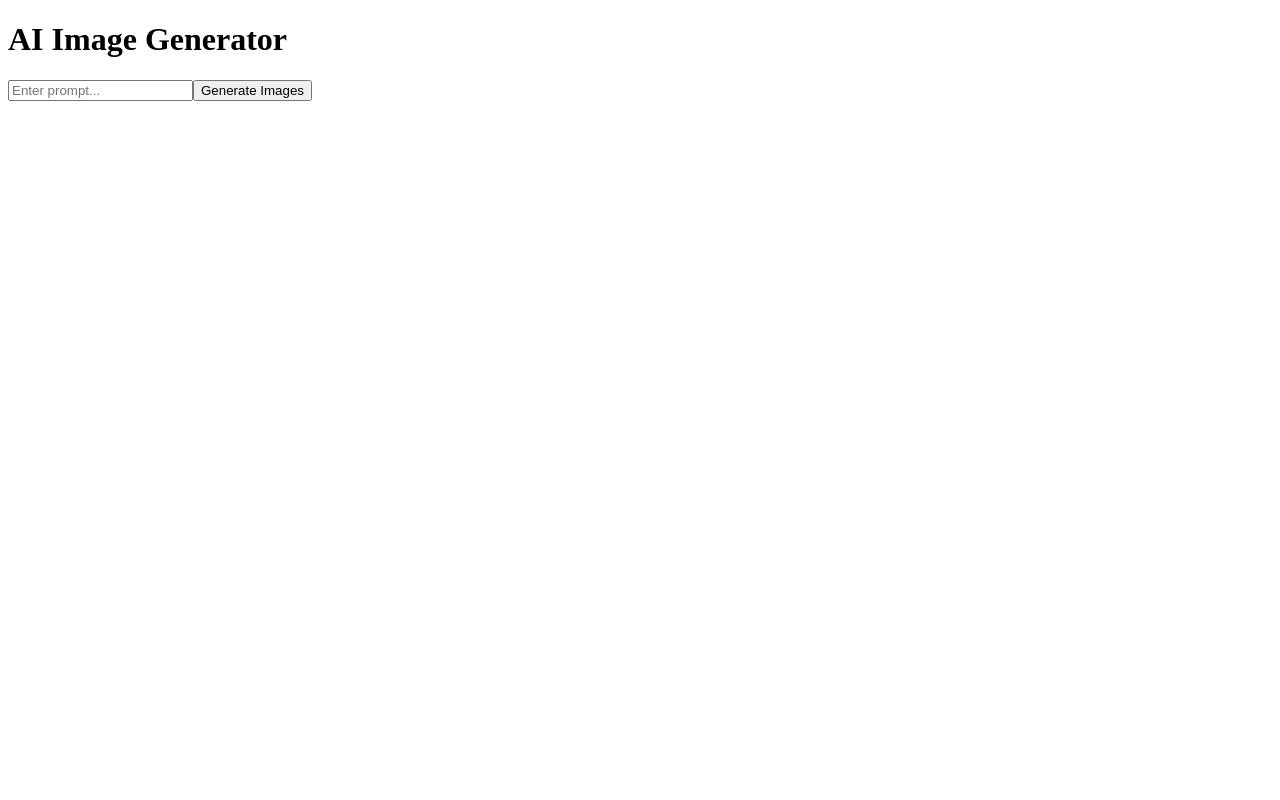
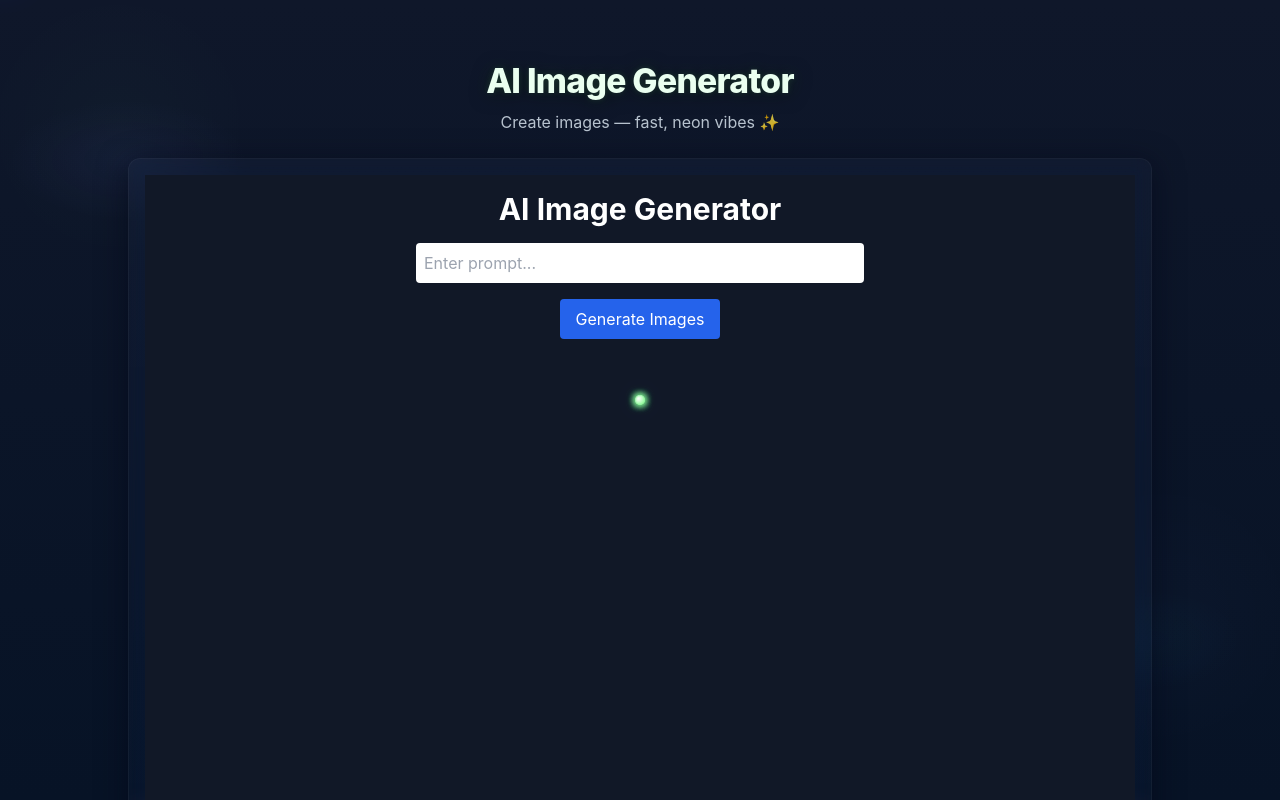
Before and after one commit to Zohaib-bhai-developer/mera-new-repo-, a Next.js app: page / in a window 1280 px wide. Shown: the top 800 px of the page. Built offline with nearby package versions, Linux system fonts and the light colour scheme.

Commit message:
Create _app.js

```diff
--- /dev/null
+++ b/pages/_app.js
@@ -0,0 +1,27 @@
+import "../styles/globals.css";
+import CursorTrail from "../components/CursorTrail";
+
+export default function App({ Component, pageProps }) {
+  return (
+    <>
+      {/* subtle animated overlay element (pure CSS) */}
+      <div className="body-overlay" aria-hidden="true" />
+      {/* App UI */}
+      <div className="app-shell">
+        <header className="mb-6 text-center">
+          <h1 className="neon-title">AI Image Generator</h1>
+          <p className="neon-sub">Create images — fast, neon vibes ✨</p>
+        </header>
+
+        <main className="w-full max-w-5xl">
+          <div className="glass-card">
+            <Component {...pageProps} />
+          </div>
+        </main>
+      </div>
+
+      {/* cursor trail (global) */}
+      <CursorTrail />
+    </>
+  );
+}
```
